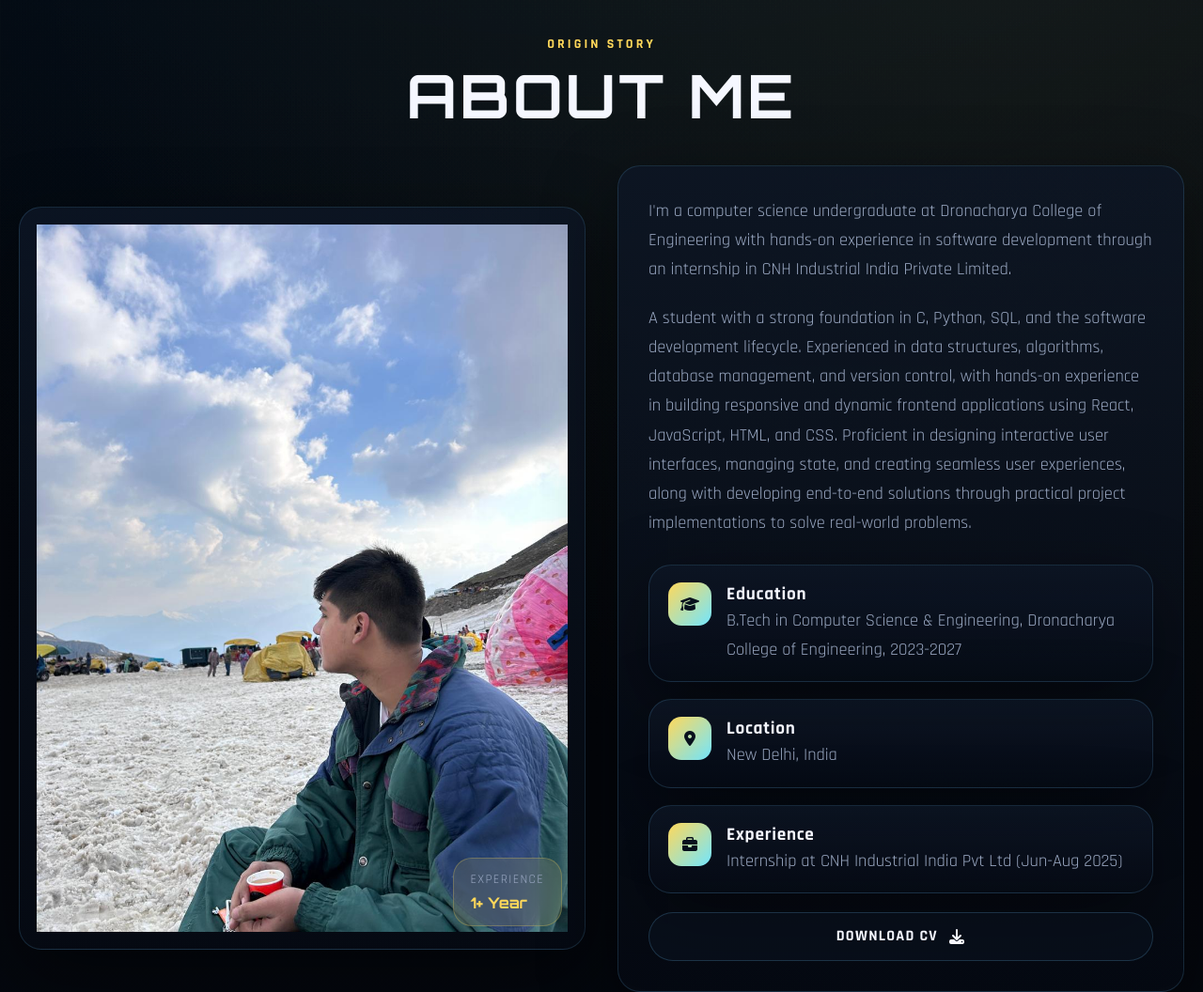
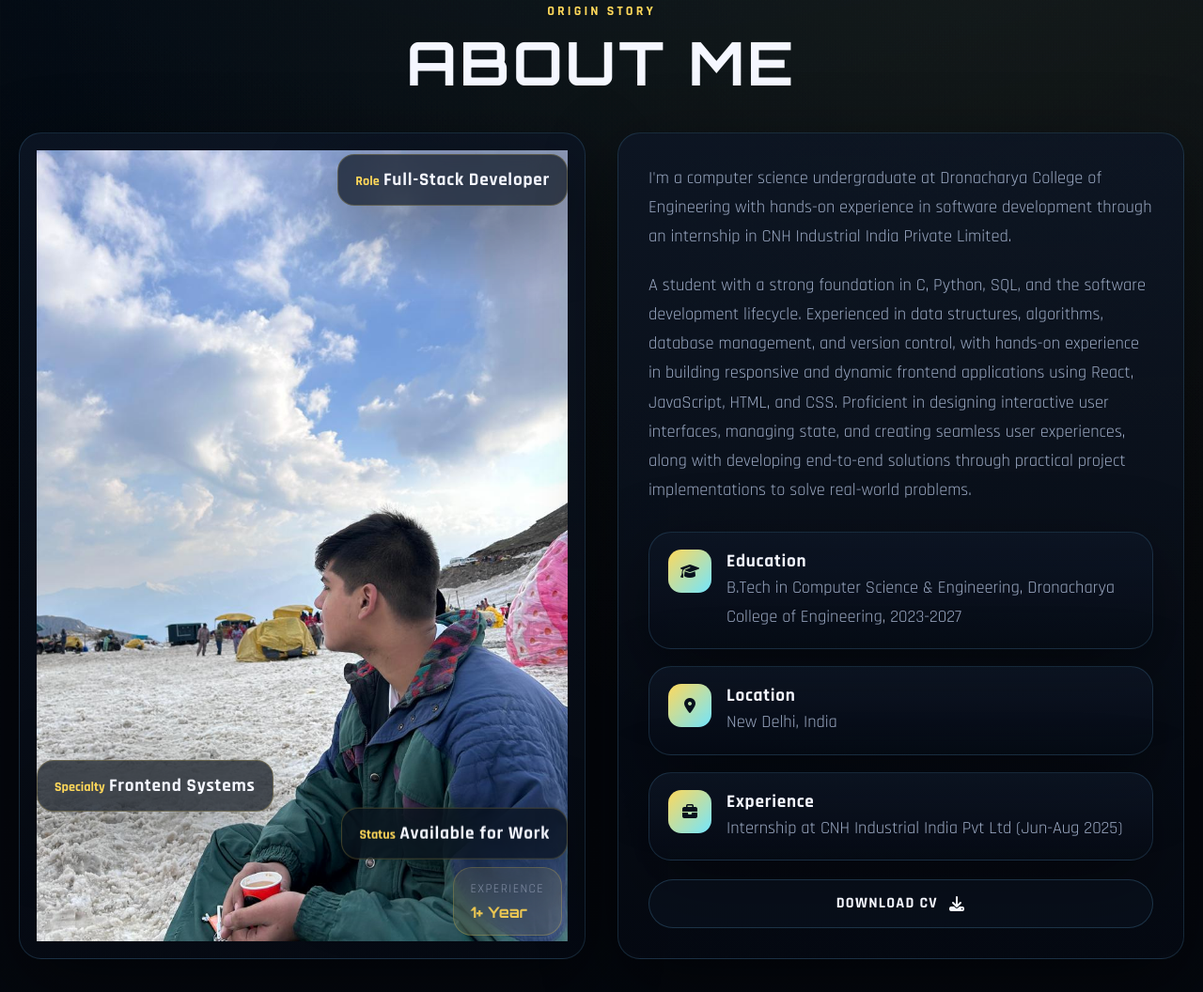
Before and after one commit to bhumik-chopra/portfolio, a plain HTML site: page index.html in a window 1280 px wide. Shown: the part 1252-2308 px from the top of the page at 94% size. Drawn offline with Linux system fonts and the light colour scheme.

Commit message:
image update

```diff
--- a/index.html
+++ b/index.html
@@ -27,7 +27,7 @@
                     <span class="brand-mark">BC</span>
                     <span class="brand-copy">
                         <strong>Bhumik Chopra</strong>
-                        <small>Galactic Portfolio</small>
+                        <!-- <small>Galactic Portfolio</small> -->
                     </span>
                 </a>
 
@@ -59,7 +59,7 @@
                             <span class="eyebrow-line"></span>
                             <span>Core Systems Online</span>
                         </div>
-                        <p class="hero-kicker">Star Wars inspired.</p>
+                        <!-- <p class="hero-kicker">Star Wars inspired.</p> -->
                         <h1 class="hero-title">
                             I'm <span class="hero-accent">Bhumik Chopra</span>
                         </h1>
@@ -116,19 +116,7 @@
                             <div class="radar-ring ring-2"></div>
                             <div class="radar-ring ring-3"></div>
                             <div class="hero-portrait">
-                                <img src="images/profile.jpg" alt="Portrait of Bhumik Chopra" class="profile-image">
-                            </div>
-                            <div class="hud-card hud-card-top">
-                                <span class="hud-label">Role</span>
-                                <strong>Full-Stack Developer</strong>
-                            </div>
-                            <div class="hud-card hud-card-left">
-                                <span class="hud-label">Specialty</span>
-                                <strong>Frontend Systems</strong>
-                            </div>
-                            <div class="hud-card hud-card-bottom">
-                                <span class="hud-label">Status</span>
-                                <strong>Available for Work</strong>
+                                <img src="images/profilemain.png" alt="Portrait of Bhumik Chopra" class="profile-image">
                             </div>
                         </div>
                     </div>
@@ -145,6 +133,18 @@
                     <div class="about-grid">
                         <div class="about-panel portrait-panel" data-reveal="left">
                             <img src="images/profile.jpg" alt="Bhumik Chopra profile" class="about-img">
+                            <div class="hud-card hud-card-top">
+                                <span class="hud-label">Role</span>
+                                <strong>Full-Stack Developer</strong>
+                            </div>
+                            <div class="hud-card hud-card-left">
+                                <span class="hud-label">Specialty</span>
+                                <strong>Frontend Systems</strong>
+                            </div>
+                            <div class="hud-card hud-card-bottom">
+                                <span class="hud-label">Status</span>
+                                <strong>Available for Work</strong>
+                            </div>
                             <div class="panel-badge">
                                 <span>Experience</span>
                                 <strong>1+ Year</strong>
--- a/script.js
+++ b/script.js
@@ -100,9 +100,7 @@ document.addEventListener("DOMContentLoaded", () => {
 
     function revealOnScroll(entries) {
         entries.forEach((entry) => {
-            if (!entry.isIntersecting) return;
-            entry.target.classList.add("revealed");
-            revealObserver.unobserve(entry.target);
+            entry.target.classList.toggle("revealed", entry.isIntersecting);
         });
     }
 
--- a/style.css
+++ b/style.css
@@ -697,6 +697,14 @@ canvas {
     align-items: center;
 }
 
+.about-grid {
+    align-items: stretch;
+}
+
+.about-grid .about-panel {
+    height: 100%;
+}
+
 .portrait-panel {
     min-height: 620px;
     padding: 18px;
@@ -726,6 +734,21 @@ canvas {
     color: var(--gold);
     margin-top: 6px;
     display: block;
+}
+
+.portrait-panel .hud-card-top {
+    top: 22px;
+    right: 18px;
+}
+
+.portrait-panel .hud-card-left {
+    left: 18px;
+    bottom: 148px;
+}
+
+.portrait-panel .hud-card-bottom {
+    right: 18px;
+    bottom: 96px;
 }
 
 .about-copy,
```
Also changed, not shown: images/profilemain.png (added).
